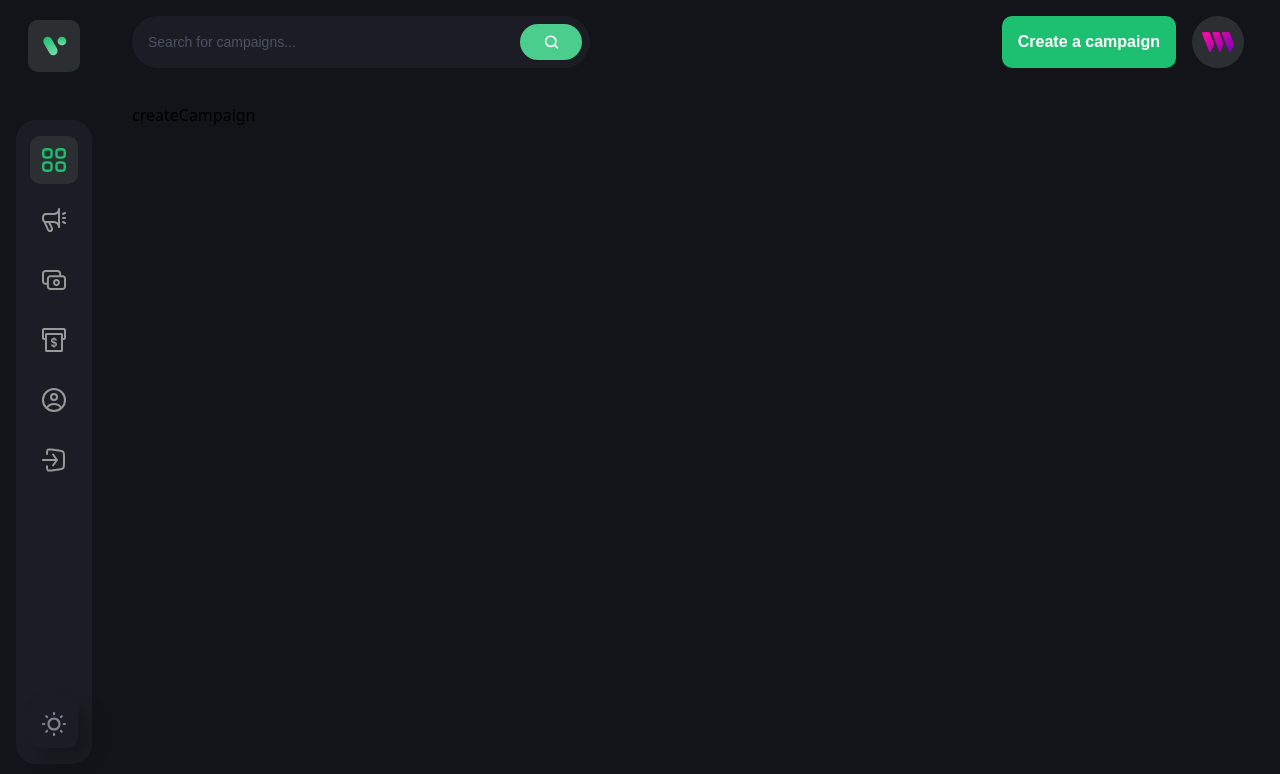
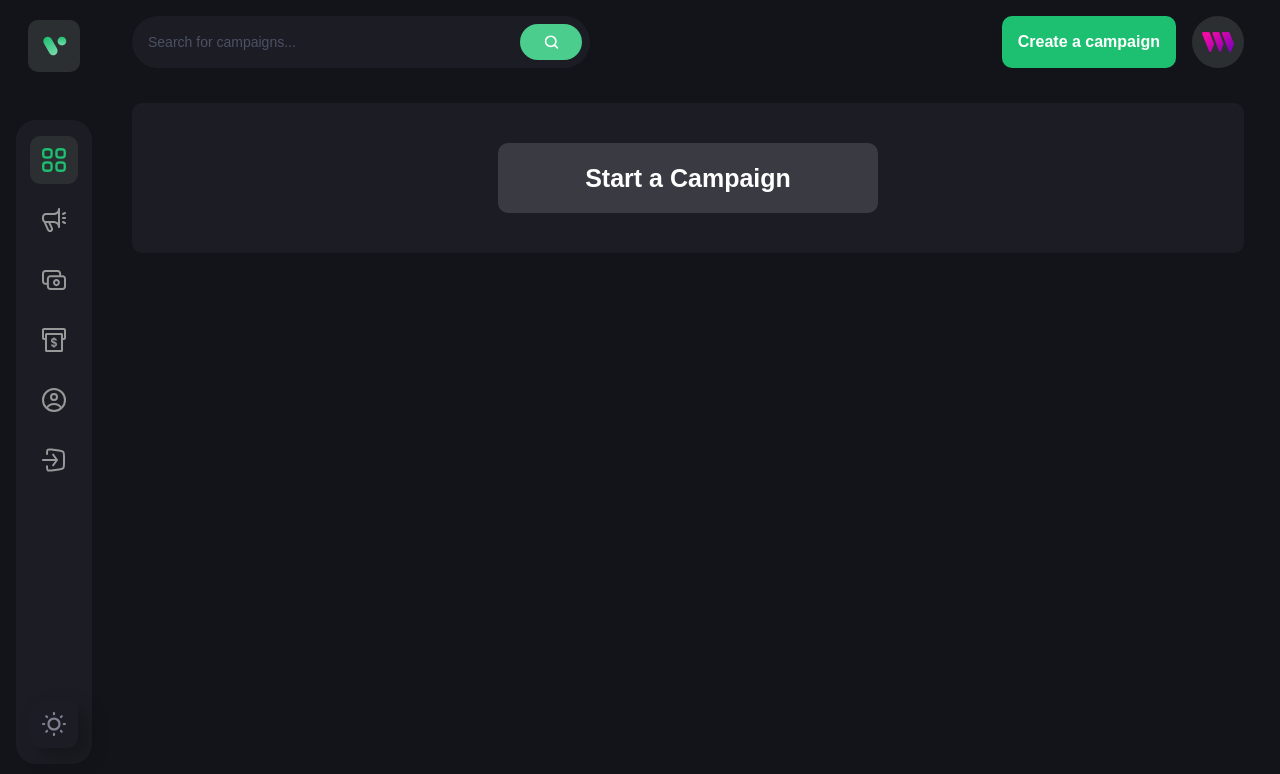
Before and after one commit to JvFern4ndes/web3_crowdfunding, a React (Vite) app in the folder client/: page /create-campaign in a window 1280 px wide. Shown: the top 774 px of the page. Built offline with nearby package versions, Linux system fonts and the light colour scheme; what @thirdweb-dev/react would draw is missing.

Commit message:
feat: create the form header, and start to create form fields

```diff
--- a/client/src/output.css
+++ b/client/src/output.css
@@ -819,6 +819,11 @@
   background-color: rgb(58 58 67 / var(--tw-bg-opacity));
 }
 
+.bg-\[\#3a4a43\] {
+  --tw-bg-opacity: 1;
+  background-color: rgb(58 74 67 / var(--tw-bg-opacity));
+}
+
 .bg-\[\#4acd8d\] {
   --tw-bg-opacity: 1;
   background-color: rgb(74 205 141 / var(--tw-bg-opacity));
@@ -840,6 +845,10 @@
 
 .p-4 {
   padding: 1rem;
+}
+
+.p-\[16px\] {
+  padding: 16px;
 }
 
 .px-4 {
@@ -877,6 +886,14 @@
   font-size: 16px;
 }
 
+.text-\[18px\] {
+  font-size: 18px;
+}
+
+.font-bold {
+  font-weight: 700;
+}
+
 .font-normal {
   font-weight: 400;
 }
@@ -887,6 +904,10 @@
 
 .leading-\[26px\] {
   line-height: 26px;
+}
+
+.leading-\[38px\] {
+  line-height: 38px;
 }
 
 .text-\[\#1dc071\] {
@@ -960,8 +981,20 @@
     display: none;
   }
 
+  .sm\:min-w-\[380px\] {
+    min-width: 380px;
+  }
+
+  .sm\:p-10 {
+    padding: 2.5rem;
+  }
+
   .sm\:pr-5 {
     padding-right: 1.25rem;
+  }
+
+  .sm\:text-\[25px\] {
+    font-size: 25px;
   }
 }
 
--- a/client/src/pages/createCampaign.jsx
+++ b/client/src/pages/createCampaign.jsx
@@ -17,7 +17,16 @@
         deadline: '',
         image: '',
     });
-    return <div>createCampaign</div>;
+    return (
+        <div className="bg-[#1c1c24] flex justify-center items-center flex-col rounded-[10px] sm:p-10 p-4">
+            {isLoading && 'Loading...'}
+            <div className="flex justify-center items-center p-[16px] sm:min-w-[380px] bg-[#3a3a43] rounded-[10px]">
+                <h1 className="font-epilogue font-bold sm:text-[25px] text-[18px] leading-[38px] text-white">
+                    Start a Campaign
+                </h1>
+            </div>
+        </div>
+    );
 };
 
 export default createCampaign;
```
